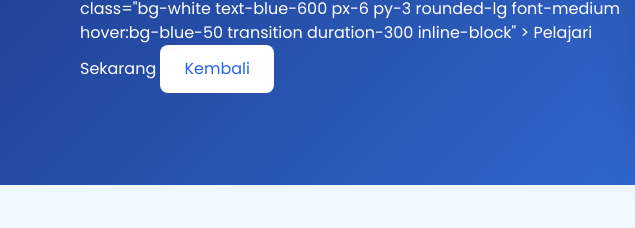
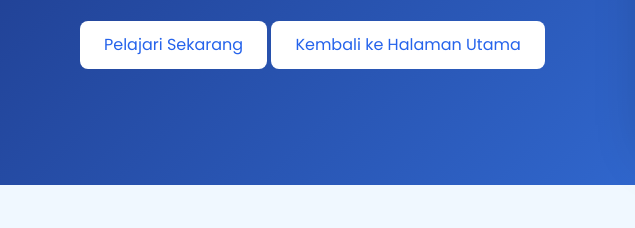
Before and after one commit to oca12345/skripsime, a plain HTML site: page penerapan bernouli.html in a window 1280 px wide. Shown: the part 211-439 px from the top of the page, 0-635 px from the left. Drawn offline with nearby package versions, Linux system fonts and the light colour scheme.

Commit message:
Update penerapan bernouli.html

```diff
--- a/penerapan bernouli.html
+++ b/penerapan bernouli.html
@@ -73,10 +73,13 @@
             <p class="text-xl mb-6 text-blue-100">
               Penerapan Prinsip Fisika dalam Fluida Dinamis
             </p>
+ <a
+              href="index.html"
               class="bg-white text-blue-600 px-6 py-3 rounded-lg font-medium hover:bg-blue-50 transition duration-300 inline-block"
             >
               Pelajari Sekarang
-  <a href="index.html" class="bg-white text-blue-600 px-6 py-3 rounded-lg font-medium hover:bg-blue-50 transition duration-300 inline-block">Kembali </a>
+            </a>
+            <a href="index.html" class="bg-white text-blue-600 px-6 py-3 rounded-lg font-medium hover:bg-blue-50 transition duration-300 inline-block">Kembali ke Halaman Utama</a>
           </div>
           <div class="md:w-1/2">
             <img
```
